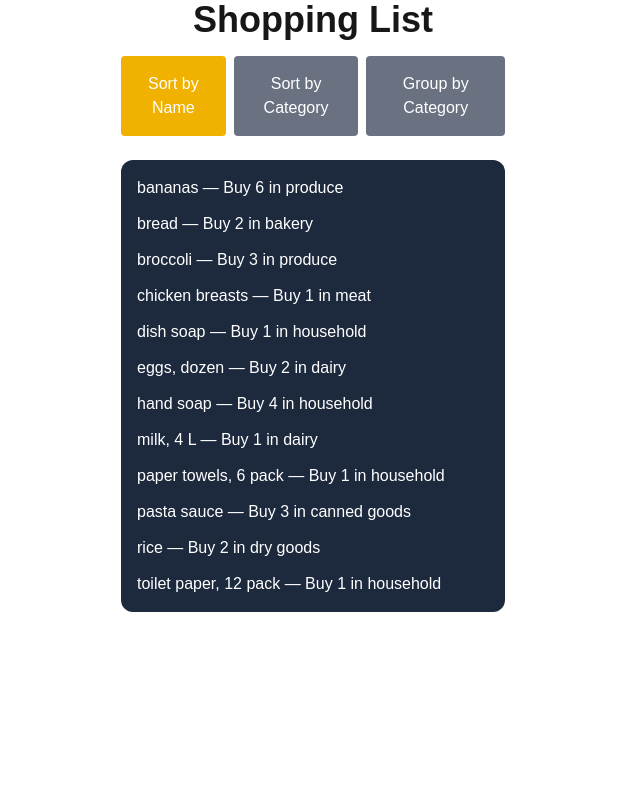
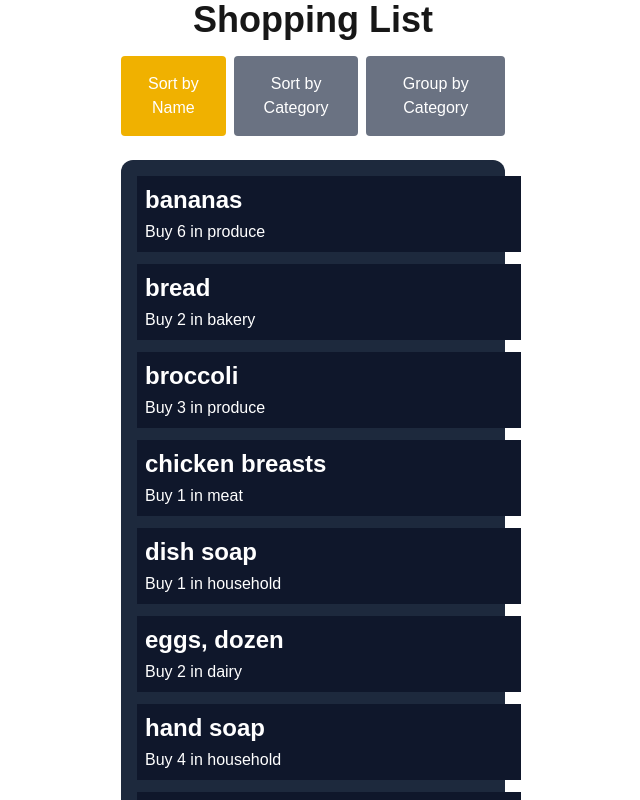
Before and after one commit to SeksanW/cprg306-assignments, a Next.js app: page /week-6 in a window 1280 px wide. Shown: the top 800 px of the page, without its empty margins (327-967 px from the left). Built offline with nearby package versions, Linux system fonts and the light colour scheme.

Commit message:
Update item.js

```diff
--- a/app/week-6/item.js
+++ b/app/week-6/item.js
@@ -1,8 +1,14 @@
 export default function Item({ item }) {
-    const { name, quantity, category } = item;
+
+    let { name, quantity, category } = item;
     return (
-    <li className="text-white">
-        {name} — Buy {quantity} in {category}
+        <li className="bg-slate-900
+                    w-96
+                    p-2
+                    ">
+        <h3 className="text-2xl font-bold text-white">{name}</h3>
+        <p className="text-white mt-1">Buy {quantity} in {category}</p>
     </li>
-);
+    );
+
 }
```
